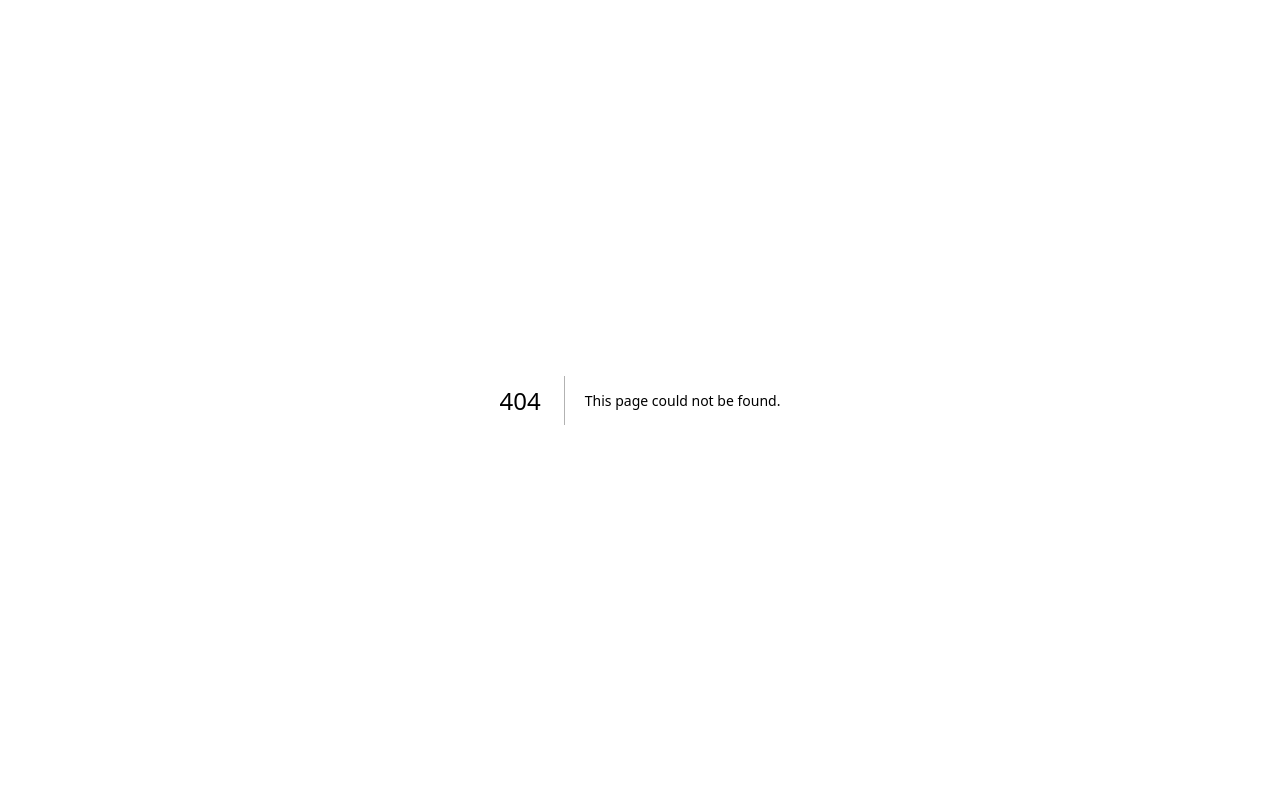
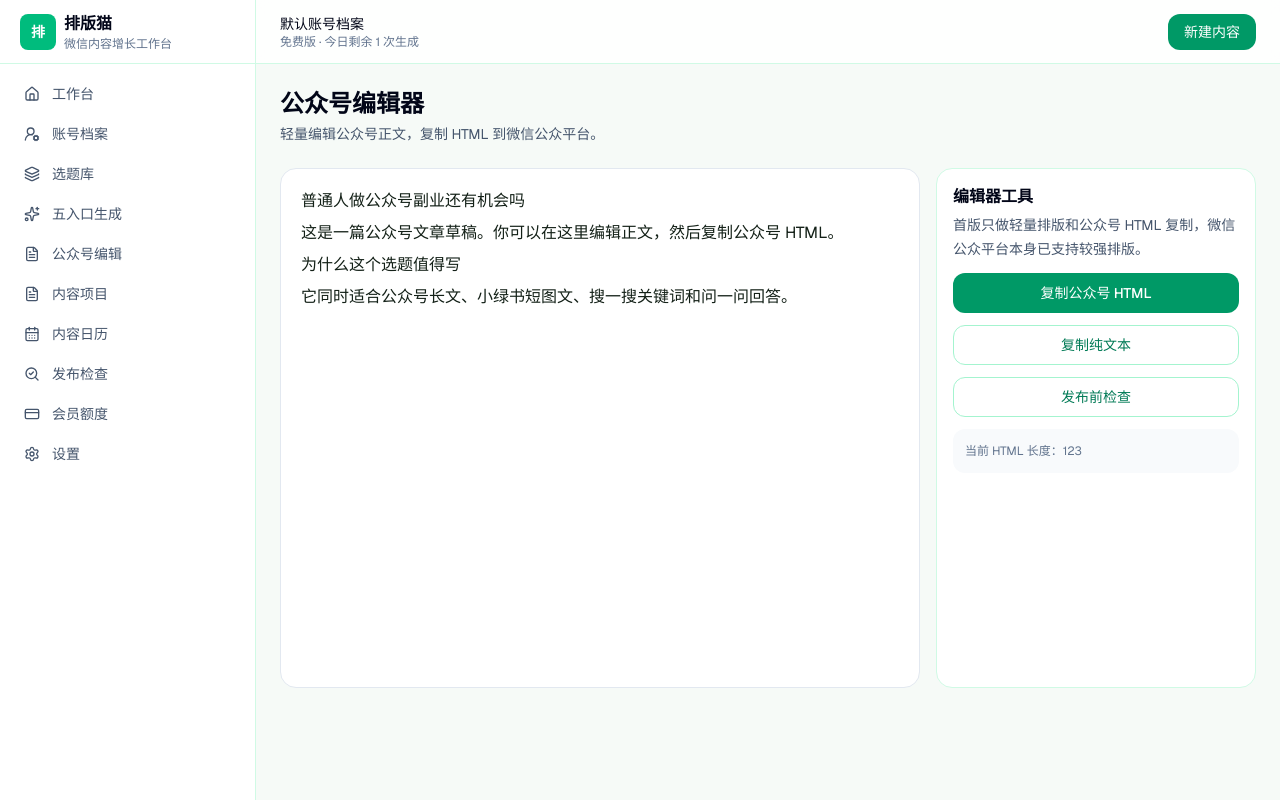
Before and after one commit to TonyYoungHuang/wechat-formatter, a Next.js app in the folder paibanmao-saas/: page /dashboard/editor in a window 1280 px wide. Before the commit this address had no page. Built offline with nearby package versions, Linux system fonts and the light colour scheme.

Commit message:
phase 3 add editor and compliance check

```diff
--- /dev/null
+++ b/paibanmao-saas/src/app/(dashboard)/dashboard/editor/page.tsx
@@ -0,0 +1,13 @@
+import { WechatEditor } from "@/components/editor/wechat-editor";
+
+export default function EditorPage() {
+  return (
+    <div className="space-y-6">
+      <div>
+        <h1 className="text-2xl font-semibold text-slate-950">公众号编辑器</h1>
+        <p className="mt-1 text-sm text-slate-600">轻量编辑公众号正文，复制 HTML 到微信公众平台。</p>
+      </div>
+      <WechatEditor />
+    </div>
+  );
+}
--- /dev/null
+++ b/paibanmao-saas/src/app/api/compliance/check/route.ts
@@ -0,0 +1,20 @@
+import { z } from "zod";
+
+import { checkContentCompliance } from "@/lib/compliance/check";
+import { errorResponse } from "@/lib/http/errors";
+
+const schema = z.object({
+  title: z.string().max(160).optional(),
+  content: z.string().min(1).max(50000),
+  html: z.string().max(200000).optional(),
+});
+
+export async function POST(request: Request) {
+  const parsed = schema.safeParse(await request.json().catch(() => null));
+
+  if (!parsed.success) {
+    return errorResponse("请输入需要检查的内容。");
+  }
+
+  return Response.json(checkContentCompliance(parsed.data));
+}
--- a/paibanmao-saas/src/components/app/app-shell.tsx
+++ b/paibanmao-saas/src/components/app/app-shell.tsx
@@ -7,6 +7,7 @@ const navItems = [
   { href: "/dashboard/account-profiles", label: "账号档案", icon: UserRoundCog },
   { href: "/dashboard/topics", label: "选题库", icon: Layers3 },
   { href: "/dashboard/generate", label: "五入口生成", icon: Sparkles },
+  { href: "/dashboard/editor", label: "公众号编辑", icon: FileText },
   { href: "/dashboard/projects", label: "内容项目", icon: FileText },
   { href: "/dashboard/calendar", label: "内容日历", icon: CalendarDays },
   { href: "/dashboard/checks", label: "发布检查", icon: SearchCheck },
--- /dev/null
+++ b/paibanmao-saas/src/components/editor/wechat-editor.tsx
@@ -0,0 +1,95 @@
+"use client";
+
+import { useEditor, EditorContent } from "@tiptap/react";
+import StarterKit from "@tiptap/starter-kit";
+import Placeholder from "@tiptap/extension-placeholder";
+import Link from "@tiptap/extension-link";
+import { useMemo, useState } from "react";
+
+import { Button } from "@/components/ui/button";
+
+const starterContent = `
+<h1>普通人做公众号副业还有机会吗</h1>
+<p>这是一篇公众号文章草稿。你可以在这里编辑正文，然后复制公众号 HTML。</p>
+<h2>为什么这个选题值得写</h2>
+<p>它同时适合公众号长文、小绿书短图文、搜一搜关键词和问一问回答。</p>
+`;
+
+export function WechatEditor() {
+  const [notice, setNotice] = useState("");
+  const editor = useEditor({
+    extensions: [
+      StarterKit,
+      Link.configure({ openOnClick: false }),
+      Placeholder.configure({
+        placeholder: "在这里编辑公众号文章，首版支持复制 HTML 到微信公众平台。",
+      }),
+    ],
+    content: starterContent,
+    immediatelyRender: false,
+    editorProps: {
+      attributes: {
+        class:
+          "min-h-[520px] rounded-2xl border border-slate-200 bg-white px-5 py-4 text-base leading-8 outline-none prose-headings:font-semibold",
+      },
+    },
+  });
+
+  const html = useMemo(() => editor?.getHTML() ?? "", [editor]);
+
+  async function copyHtml() {
+    if (!editor) return;
+    await navigator.clipboard.writeText(editor.getHTML());
+    setNotice("公众号 HTML 已复制。");
+  }
+
+  async function copyText() {
+    if (!editor) return;
+    await navigator.clipboard.writeText(editor.getText());
+    setNotice("纯文本已复制。");
+  }
+
+  async function runCheck() {
+    if (!editor) return;
+    const response = await fetch("/api/compliance/check", {
+      method: "POST",
+      headers: { "Content-Type": "application/json" },
+      body: JSON.stringify({
+        title: "公众号文章",
+        content: editor.getText(),
+        html: editor.getHTML(),
+      }),
+    });
+    const data = (await response.json()) as { score?: number };
+    setNotice(`发布前检查完成，当前得分 ${data.score ?? "-"}。`);
+  }
+
+  return (
+    <div className="grid gap-4 lg:grid-cols-[1fr_320px]">
+      <div>
+        <EditorContent editor={editor} />
+      </div>
+      <aside className="space-y-3 rounded-2xl border border-emerald-100 bg-white p-4">
+        <div>
+          <h2 className="font-semibold text-slate-950">编辑器工具</h2>
+          <p className="mt-1 text-sm leading-6 text-slate-600">
+            首版只做轻量排版和公众号 HTML 复制，微信公众平台本身已支持较强排版。
+          </p>
+        </div>
+        <Button className="w-full" onClick={copyHtml}>
+          复制公众号 HTML
+        </Button>
+        <Button className="w-full" variant="secondary" onClick={copyText}>
+          复制纯文本
+        </Button>
+        <Button className="w-full" variant="secondary" onClick={runCheck}>
+          发布前检查
+        </Button>
+        {notice ? <p className="rounded-xl bg-emerald-50 px-3 py-2 text-sm text-emerald-700">{notice}</p> : null}
+        <div className="rounded-xl bg-slate-50 p-3 text-xs leading-5 text-slate-500">
+          当前 HTML 长度：{html.length}
+        </div>
+      </aside>
+    </div>
+  );
+}
--- /dev/null
+++ b/paibanmao-saas/src/lib/compliance/check.ts
@@ -0,0 +1,51 @@
+export type ComplianceIssue = {
+  category: string;
+  severity: "low" | "medium" | "high";
+  excerpt: string;
+  message: string;
+  suggestion: string;
+};
+
+const forbiddenPatterns = [
+  { pattern: /最[佳强]|第一|唯一|全网最低|稳赚|保证|躺赚/g, category: "夸大承诺" },
+  { pattern: /诱导分享|转发后领取|强制关注/g, category: "诱导行为" },
+  { pattern: /治疗|疗效|投资收益|保本/g, category: "高风险行业表达" },
+];
+
+export function checkContentCompliance(input: { title?: string; content: string }) {
+  const issues: ComplianceIssue[] = [];
+  const text = `${input.title || ""}\n${input.content}`;
+
+  for (const item of forbiddenPatterns) {
+    const matches = text.match(item.pattern) || [];
+    for (const match of matches.slice(0, 5)) {
+      issues.push({
+        category: item.category,
+        severity: item.category === "高风险行业表达" ? "high" : "medium",
+        excerpt: match,
+        message: `发现可能存在风险的表达：「${match}」。`,
+        suggestion: "建议改成更克制、可验证、不承诺结果的表达。",
+      });
+    }
+  }
+
+  if (input.content.length < 300) {
+    issues.push({
+      category: "内容完整度",
+      severity: "low",
+      excerpt: input.content.slice(0, 40),
+      message: "正文较短，可能不足以支撑公众号长文发布。",
+      suggestion: "可以补充案例、步骤或读者常见问题。",
+    });
+  }
+
+  const score = Math.max(40, 100 - issues.reduce((sum, issue) => sum + (issue.severity === "high" ? 25 : issue.severity === "medium" ? 15 : 8), 0));
+  const level = score >= 85 ? "可发布" : score >= 65 ? "建议修改" : "高风险";
+
+  return {
+    score,
+    level,
+    summary: issues.length ? "发现一些发布前建议修改的问题。" : "未发现明显风险，仍建议人工复核。",
+    issues,
+  };
+}
```
